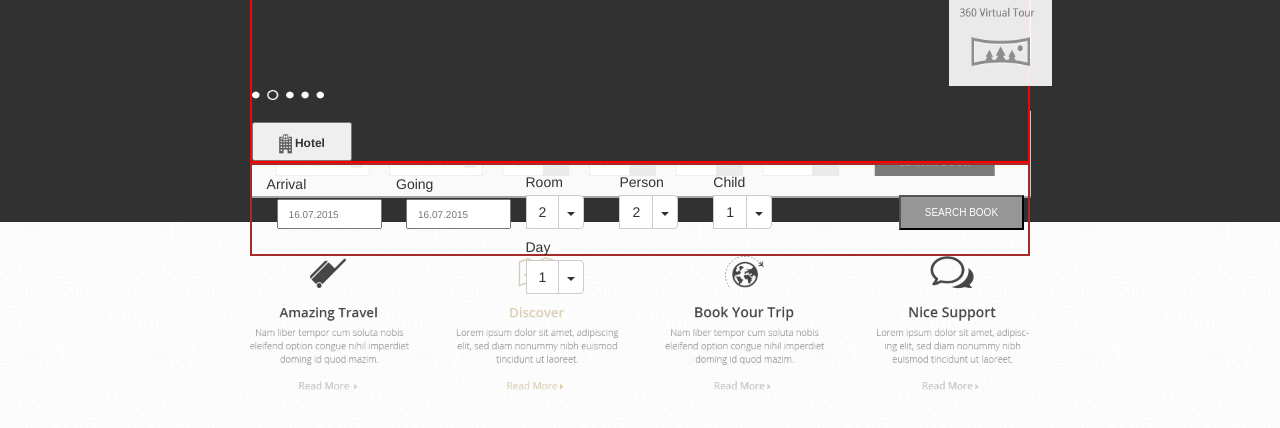
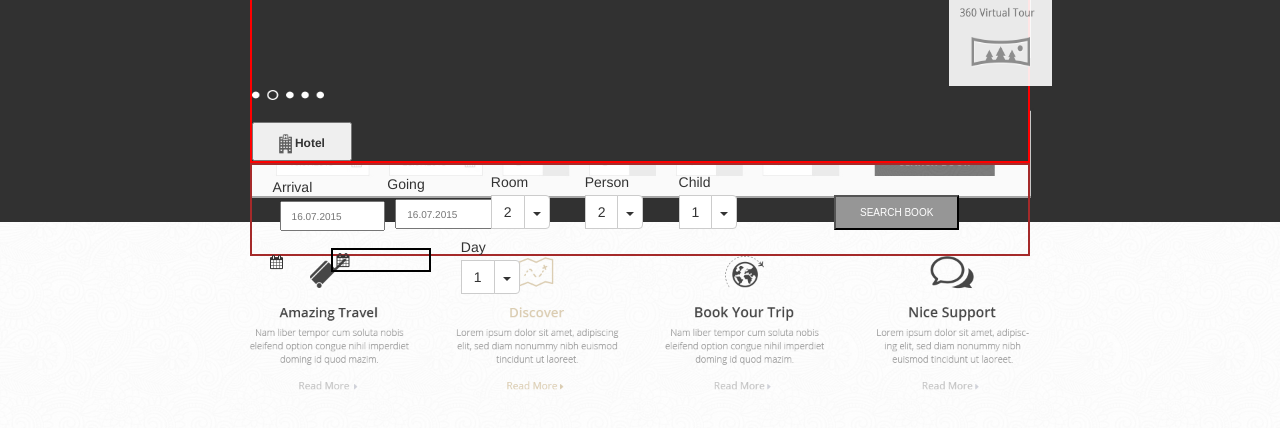
Before and after one commit to hhaberman2000/Nortsea-Blue-Barracudas, a plain HTML site: page index-booking-module.html in a window 1280 px wide. Shown: the part 356-784 px from the top of the page. Drawn offline with Linux system fonts and the light colour scheme.

Commit message:
commit index-booking-module.html and index-styles-mod1.css work from 6/14

```diff
--- a/css/index-styles-mod1.css
+++ b/css/index-styles-mod1.css
@@ -1,4 +1,8 @@
+.box-it {
+  border: 2px solid black;
+  margin-left: : -15px;
 
+}
 
 
 .mod1 {
@@ -35,6 +39,11 @@
   /*padding: 10px 20px 10px 20px;*/
   height: 35px;
   width: 125px;
+}
+
+.cal-position {
+  margin-bottom: 150px;
+  margin-right: 100px
 }
 
 p.phrase1-mod1 {
@@ -75,18 +84,22 @@ p.phrase2-mod1 {
 .arrival {
   padding-top: 9px;
   margin-bottom: 0px;
+  margin-left: 6px;
+  margin-top: 3px;
 }
 .going {
   padding-top: 9px;
   margin-bottom: 0px;
+  margin-left: 56px;
 }
 
 .arrival-input {
   height: 30px;
   width: 105px;
   padding-left: 10px;
-  margin-top: 5px;
-  margin-left:10px;
+  margin-top: 4px;
+  margin-left:13px;
+
   margin-bottom:21px;
   font-size: 10px;
 }
@@ -96,8 +109,8 @@ p.phrase2-mod1 {
   width: 105px;
   padding-left: 10px;
   margin-top: 5px;
-  margin-left:10px;
-  margin-bottom:21px;
+  margin-left:64px;
+  margin-bottom:19px;
   font-size: 10px;
 }
 
@@ -121,6 +134,7 @@ margin-bottom: 3px;
 .btn-position1 {
   margin-top: 0px;
   margin-bottom: 10px;
+  margin-left: 30px;
 }
 .person {
   margin-top: 2px;
--- a/index-booking-module.html
+++ b/index-booking-module.html
@@ -5,6 +5,8 @@
     <title>Index Module One</title>
     <link rel="stylesheet" href="css/index-styles-mod1.css">
     <link rel="stylesheet" href="css/bootstrap.css">
+    <link rel="stylesheet" href="css/fontello/css/fontello-codes.css">
+    <link rel="stylesheet" href="css/fontello/css/fontello.css">
   </head>
   <body id=bg> <!--id="bg"TO REMOVE BACKGROUND PICTURE GET RID OF THIS BODY ID OR COMMENT OUT bg IN css/services.css-->>
     <!-- Jumbotron Summer Rates-->
@@ -31,17 +33,25 @@
           <img class="mod1-image3" src="assets/360-virtual-tour.png">
         </div>
 
-
       </div>
 
       <div class="row b-row">
         <!-- Arrival Input-->
-        <div class="col-md-2 b-col"> <p class="arrival"> Arrival </p>
+        <div class="col-md-1"> <p class="arrival"> Arrival </p>
           <input class="arrival-input" placeholder="16.07.2015">
+          <div>
+            <i class="icon-calendar"></i>
+          </div>
         </div>
+
         <!-- Going Input-->
-        <div class="col-md-2 b-col"> <p class="going"> Going </p>
-          <input class="going-input" placeholder="16.07.2015">
+        <div class="col-md-2"> <p class="going"> Going </p>
+          <div>
+            <input class="going-input" placeholder="16.07.2015" >
+          </div>
+          <div class="box-it">
+            <i class="icon-calendar"></i>
+          </div>
         </div>
         <!-- Room Dropdown -->
         <div class="col-md-6 b-col">
@@ -89,7 +99,7 @@
 
             </div>
         </div>
-      </div>
+
 
     </section>
 
```
